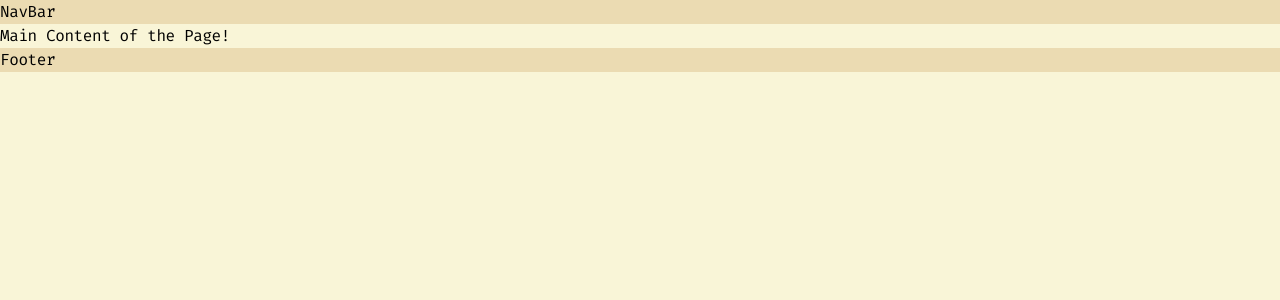
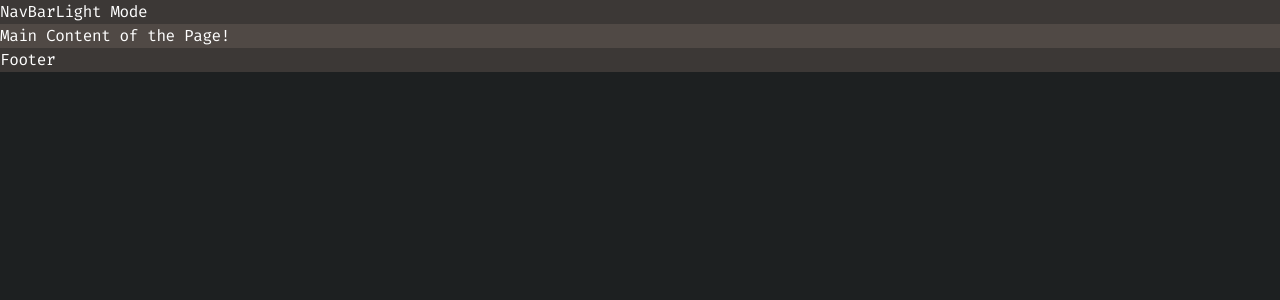
Before and after one commit to Gautam-J/portfolio, a Next.js app: page / in a window 1280 px wide. Shown: the top 300 px of the page. Built offline with nearby package versions, Linux system fonts and the light colour scheme.

Commit message:
add support for dark theme

```diff
--- a/components/Footer.tsx
+++ b/components/Footer.tsx
@@ -1,5 +1,7 @@
-const Footer = () => {
-  return <div className="bg-light-base01">Footer</div>;
+import { FunctionComponent } from "react";
+
+const Footer: FunctionComponent = () => {
+  return <div className="bg-light-base01 dark:bg-dark-base01">Footer</div>;
 };
 
 export default Footer;
--- a/components/NavBar.tsx
+++ b/components/NavBar.tsx
@@ -1,7 +1,13 @@
 import { FunctionComponent } from "react";
+import ThemeChanger from "./ThemeChanger";
 
 const NavBar: FunctionComponent = () => {
-  return <div className="bg-light-base01">NavBar</div>;
+  return (
+    <div className="bg-light-base01 dark:bg-dark-base01">
+      NavBar
+      <ThemeChanger />
+    </div>
+  );
 };
 
 export default NavBar;
--- /dev/null
+++ b/components/ThemeChanger.tsx
@@ -0,0 +1,25 @@
+import { FunctionComponent, useEffect } from "react";
+import { useTheme } from "next-themes";
+import { useState } from "react";
+
+const ThemeChanger: FunctionComponent = () => {
+  const [mounted, setMounted] = useState(false);
+  const { theme, setTheme } = useTheme();
+
+  useEffect(() => setMounted(true), []);
+
+  if (!mounted) return null;
+
+  const changeTheme = () => {
+    setTheme(theme === "light" ? "dark" : "light");
+  };
+
+  return (
+    <button onClick={changeTheme}>
+      {/* TODO: add icons */}
+      {theme === "light" ? <p>Dark Mode</p> : <p>Light Mode</p>}
+    </button>
+  );
+};
+
+export default ThemeChanger;
--- a/package.json
+++ b/package.json
@@ -10,6 +10,7 @@
   "dependencies": {
     "mongodb": "^4.3.0",
     "next": "12.0.8",
+    "next-themes": "^0.0.15",
     "react": "17.0.2",
     "react-dom": "17.0.2"
   },
--- a/pages/_app.tsx
+++ b/pages/_app.tsx
@@ -2,14 +2,17 @@ import "../styles/globals.css";
 import type { AppProps } from "next/app";
 import NavBar from "../components/NavBar";
 import Footer from "../components/Footer";
+import { ThemeProvider } from "next-themes";
 
 function MyApp({ Component, pageProps }: AppProps) {
   return (
-    <div>
-      <NavBar />
-      <Component {...pageProps} />
-      <Footer />
-    </div>
+    <ThemeProvider attribute="class" defaultTheme="dark">
+      <div>
+        <NavBar />
+        <Component {...pageProps} />
+        <Footer />
+      </div>
+    </ThemeProvider>
   );
 }
 
--- a/pages/_document.tsx
+++ b/pages/_document.tsx
@@ -20,8 +20,7 @@ class MyDocument extends Document {
 
         <Head />
 
-        {/* TODO: add dark theme */}
-        <body className="tracking-tight font-fira bg-light-base00">
+        <body className="tracking-tight font-fira bg-light-base00 dark:bg-dark-base00">
           <Main />
           <NextScript />
         </body>
--- a/pages/index.tsx
+++ b/pages/index.tsx
@@ -2,7 +2,7 @@ import type { NextPage } from "next";
 
 const Home: NextPage = () => {
   return (
-    <div>
+    <div className="bg-light-base02 dark:bg-dark-base02">
       <h1>Main Content of the Page!</h1>
     </div>
   );
--- a/tailwind.config.js
+++ b/tailwind.config.js
@@ -3,6 +3,7 @@ module.exports = {
     "./pages/**/*.{js,ts,jsx,tsx}",
     "./components/**/*.{js,ts,jsx,tsx}",
   ],
+  darkMode: "class",
   theme: {
     fontFamily: {
       fira: ["Fira Code", "monospace"],
```
Also changed, not shown: 1 other file (tests, documents, lock files or other folders).
